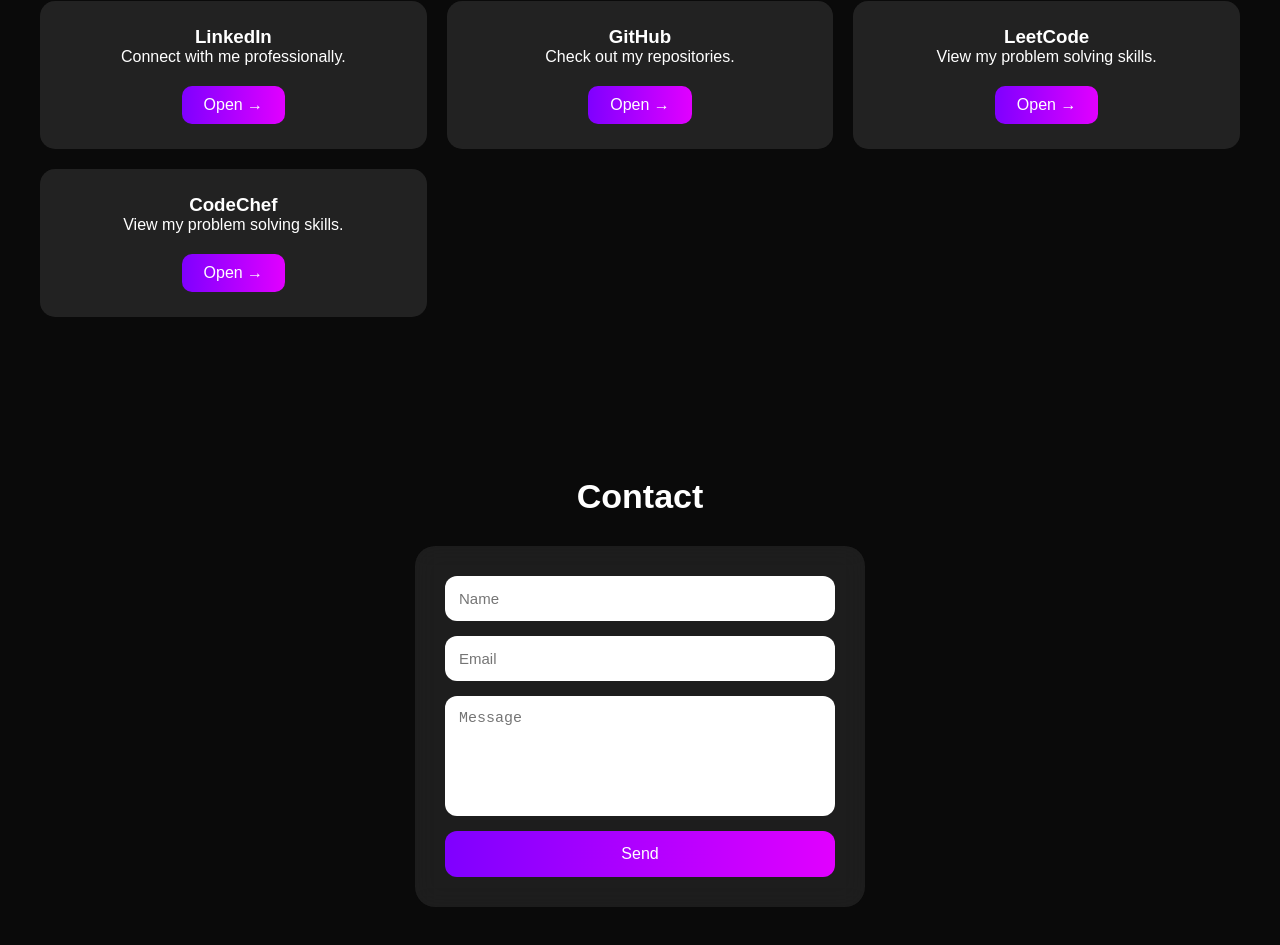
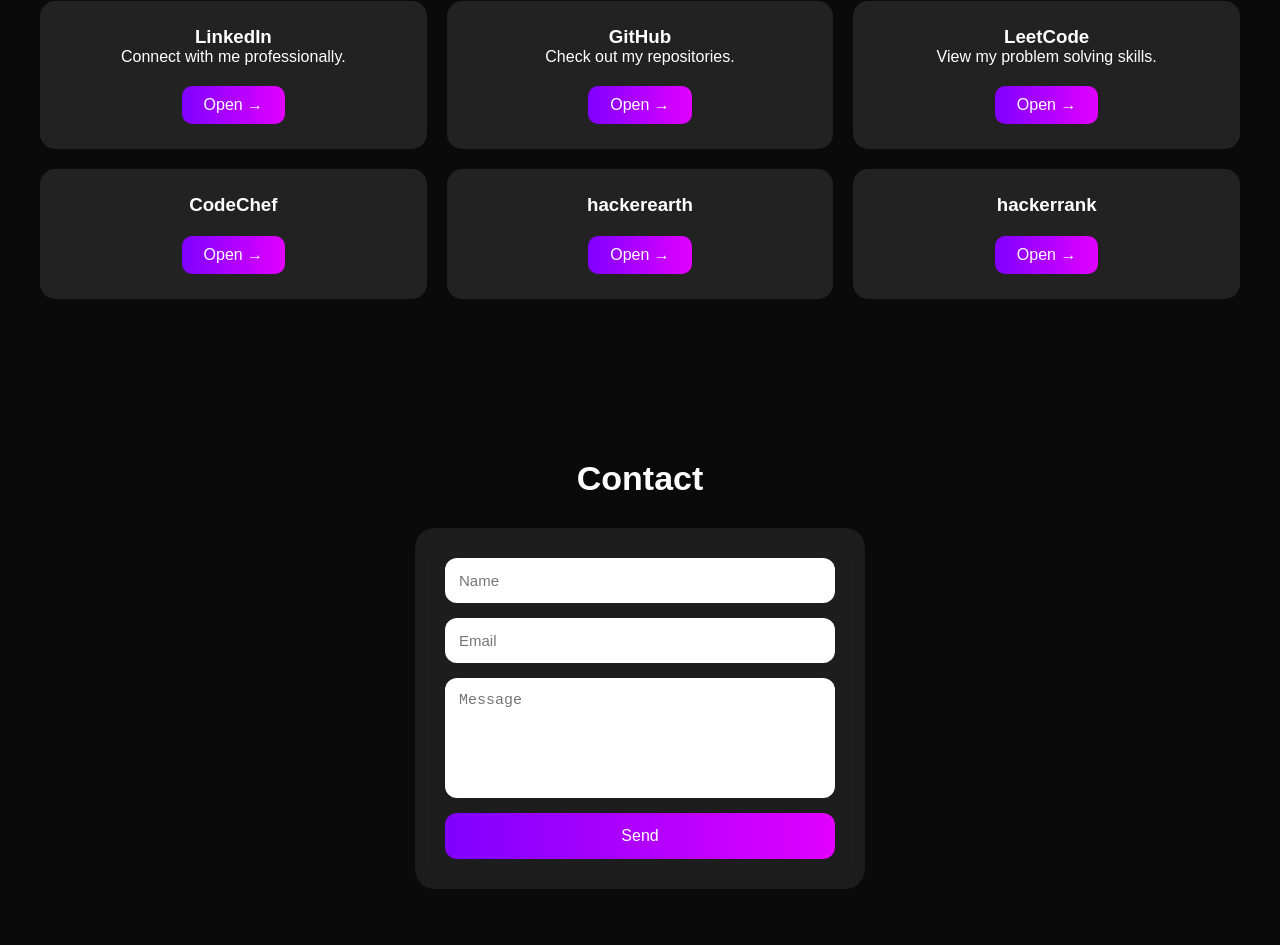
Before and after one commit to yagnesh471/myprofile, a React (Vite) app: page / in a window 1280 px wide. Shown: the part 2392-3337 px from the top of the page. Built offline with nearby package versions, Linux system fonts and the light colour scheme.

Commit message:
Update coding platform links in App.jsx
Removed description from CodeChef entry and added new entries for Hackerearth and Hackerrank.

```diff
--- a/src/App.jsx
+++ b/src/App.jsx
@@ -66,9 +66,18 @@
     },
     {
       title: "CodeChef",
-      desc: "View my problem solving skills.",
       link: "https://www.codechef.com/users/vu2_241fa04562",
     },
+
+    {
+      title: "hackerearth",
+      link: "https://www.hackerearth.com/@yagneshwar2/",
+    },
+    {
+      title: "hackerrank",
+      link: "https://www.hackerrank.com/profile/vu_241fa04562",
+    },
+
   ];
 
   const typeLine = (text, setter, speed = 120) => {
```
